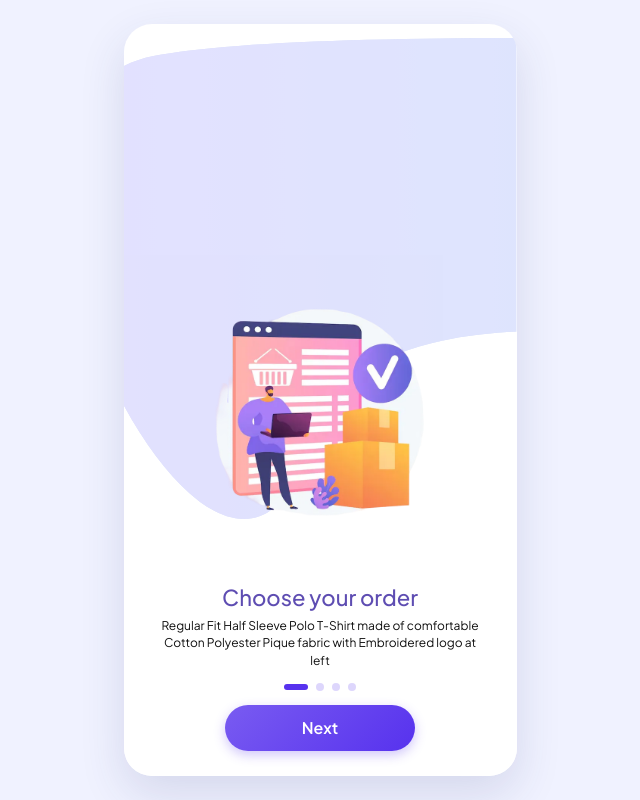
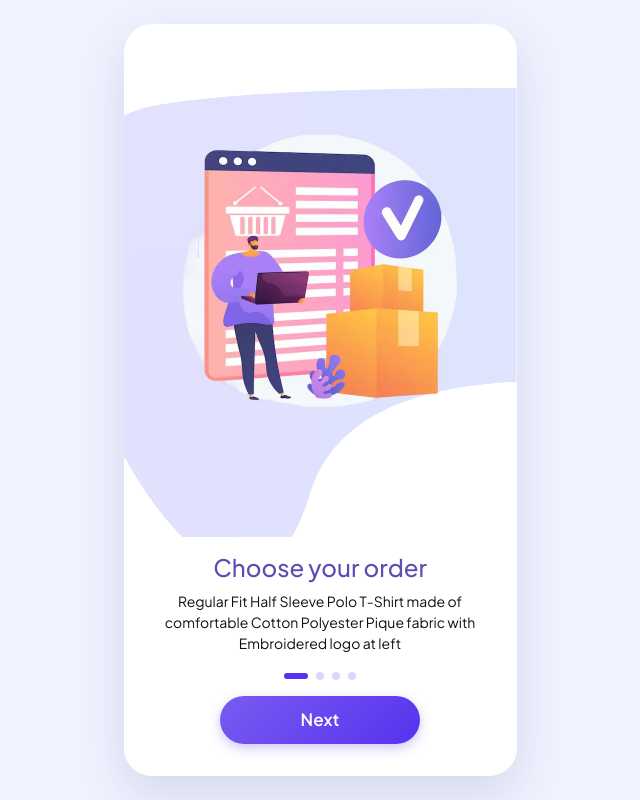
Before and after one commit to shreeram-kaudare-tc/student-kare, an Angular app in the folder student-kare-fe/: page /onboarding in a window 1280 px wide. Shown: the whole page, without its empty margins (320-960 px from the left). Built offline with nearby package versions, Linux system fonts and the light colour scheme.

Commit message:
basic hanegs

```diff
--- a/student-kare-fe/src/app/pages/onboarding/onboarding.css
+++ b/student-kare-fe/src/app/pages/onboarding/onboarding.css
@@ -43,7 +43,7 @@
   min-height: 0;
   overflow: hidden;
   display: flex;
-  align-items: flex-end;
+  align-items: center;
   justify-content: center;
 }
 
@@ -53,18 +53,18 @@
   max-width: 393px;
   height: auto;
   left: 50%;
-  top: clamp(8px, 1.8vh, 16px);
+  top: clamp(40px, 8vh, 80px);
   transform: translateX(-50%);
 }
 
 .hero-image {
   position: relative;
   z-index: 1;
-  width: clamp(170px, 60vw, 280px);
-  max-height: 78%;
+  width: clamp(240px, 80vw, 370px);
+  max-height: 85%;
   height: auto;
   object-fit: contain;
-  margin-bottom: clamp(14px, 2.6vh, 24px);
+  margin-bottom: clamp(10px, 2vh, 20px);
 }
 
 .content-section {
@@ -74,8 +74,8 @@
   align-items: center;
   justify-content: flex-end;
   text-align: center;
-  gap: clamp(6px, 1vh, 10px);
-  padding: 10px clamp(16px, 5vw, 24px) max(12px, env(safe-area-inset-bottom));
+  gap: clamp(8px, 1.2vh, 12px);
+  padding: 16px clamp(16px, 5vw, 24px) max(16px, env(safe-area-inset-bottom));
 }
 
 .text-block {
@@ -86,26 +86,26 @@
 
 .text-block h2 {
   color: #5e4db2;
-  font-size: clamp(16px, 5vw, 22px);
-  line-height: 1.1;
+  font-size: clamp(18px, 5.2vw, 24px);
+  line-height: 1.2;
   font-weight: 500;
 }
 
 .text-block p {
-  margin-top: clamp(6px, 1vh, 10px);
-  font-size: clamp(11px, 3.2vw, 12px);
-  line-height: 1.45;
+  margin-top: clamp(8px, 1.2vh, 12px);
+  font-size: clamp(12px, 3.4vw, 14px);
+  line-height: 1.5;
   color: #0f0f0f;
 }
 
 .action-block {
-  margin-top: 6px;
+  margin-top: 8px;
   width: 100%;
   display: flex;
   flex-direction: column;
   align-items: center;
-  gap: clamp(10px, 1.8vh, 14px);
-  padding-bottom: clamp(10px, 1.6vh, 16px);
+  gap: clamp(12px, 2vh, 18px);
+  padding-bottom: clamp(12px, 2vh, 20px);
 }
 
 .dots-wrap {
@@ -135,12 +135,12 @@
 }
 
 .next-btn {
-  width: clamp(150px, 48vw, 190px);
-  height: clamp(40px, 5.8vh, 46px);
+  width: clamp(160px, 50vw, 200px);
+  height: clamp(44px, 6vh, 50px);
   border: none;
   border-radius: 999px;
   color: #ffffff;
-  font-size: clamp(14px, 4.6vw, 16px);
+  font-size: clamp(15px, 4.6vw, 17px);
   font-weight: 600;
   cursor: pointer;
   transition: transform 0.2s ease;
@@ -157,12 +157,12 @@
 
   .hero-bg {
     width: 94%;
-    top: 6px;
+    top: 0;
   }
 
   .hero-image {
-    width: clamp(140px, 50vw, 210px);
-    max-height: 70%;
+    width: clamp(200px, 70vw, 300px);
+    max-height: 80%;
   }
 
   .content-section {
@@ -181,12 +181,12 @@
 
   .hero-bg {
     width: 88%;
-    top: 4px;
+    top: 0;
   }
 
   .hero-image {
-    width: clamp(120px, 44vw, 175px);
-    margin-bottom: 4px;
+    width: clamp(180px, 60vw, 240px);
+    margin-bottom: 6px;
   }
 
   .content-section {
@@ -204,13 +204,13 @@
   }
 
   .next-btn {
-    height: 34px;
+    height: 38px;
   }
 }
 
 @media (max-width: 360px) {
   .hero-image {
-    width: clamp(150px, 54vw, 200px);
+    width: clamp(200px, 72vw, 280px);
   }
 
   .text-block {
```
